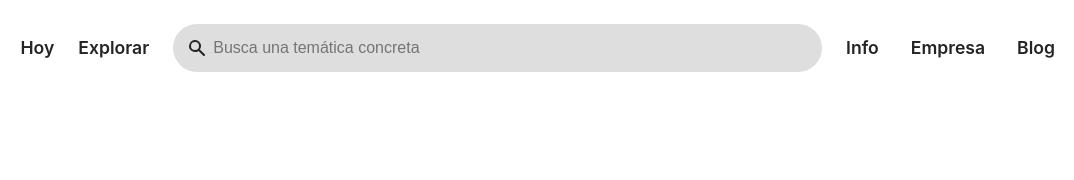
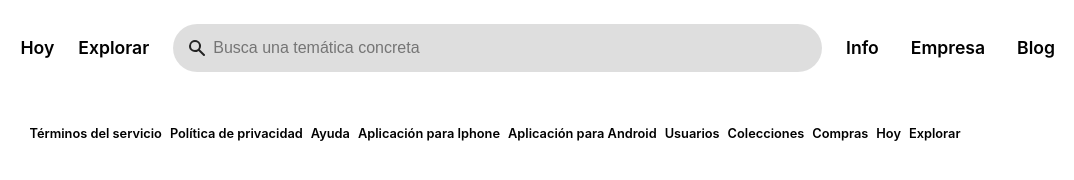
Before and after one commit to pablocordonie/rock-the-code_js-vite-pinterest, a website built with Vite: page index.html in a window 1280 px wide. Shown: the full height of the page, 145-1219 px from the left. Built offline with nearby package versions, Linux system fonts and the light colour scheme; no server answers.

Commit message:
feat: create a basic flex layout to the footer just as it appears on the Pinterest official website in footer.js, main.css and footer.css

```diff
--- a/app.js
+++ b/app.js
@@ -2,6 +2,9 @@ import './style.css'
 
 import renderHeader from './components/Header/header';
 import renderMain from './components/Main/main';
+import renderFooter from './components/Footer/footer';
+
 
 renderHeader();
 renderMain(import.meta.env.VITE_KEY);
+renderFooter();
--- /dev/null
+++ b/components/Footer/footer.css
@@ -0,0 +1,45 @@
+.rtc-footer--list {
+  display: flex;
+  flex-direction: column;
+  padding: 0 0 1.5rem 1.75rem;
+}
+
+.rtc-footer--list a {
+  font-size: 0.85rem;
+}
+
+.rtc-footer--list a:hover {
+  text-decoration: underline;
+}
+
+@media screen and (min-width: 400px) {
+  .rtc-footer--list {
+    align-items: center;
+    padding-left: 0;
+  }
+}
+
+@media screen and (min-width: 880px) {
+  .rtc-footer--list {
+    justify-content: center;
+  }
+}
+
+@media screen and (min-width: 950px) {
+  .rtc-footer--list {
+    display: flex;
+    flex-direction: row;
+    gap: 0.3rem;
+    padding-bottom: 0;
+  }
+
+  .rtc-footer--list a {
+    font-size: 0.8rem;
+  }
+}
+
+@media screen and (min-width: 1100px) {
+  .rtc-footer--list {
+    gap: 0.5rem;
+  }
+}
--- /dev/null
+++ b/components/Footer/footer.js
@@ -0,0 +1,97 @@
+import './footer.css'
+
+const renderFooter = () => {
+    const footer = document.querySelector('#app > footer');
+
+    const footerLinks = document.createElement('ul');
+    footerLinks.className = 'rtc-footer--list';
+    footerLinks.innerHTML += `
+        <li class="rtc-footer--terms_item">
+            <a
+                href="https://policy.pinterest.com/es/terms-of-service"
+                class="rtc-footer--terms_item-link"
+                target="_blank"
+                aria-label="Entra aquí para consultar los términos acerca de nuestros servicios"
+                role="link">Términos del servicio</a>
+        </li>
+        <li class="rtc-footer--privacy_policy_item">
+            <a
+                href="https://policy.pinterest.com/es/privacy-policy"
+                class="rtc-footer--privacy_policy_item-link"
+                target="_blank"
+                aria-label="Entra aquí para consultar nuestras políticas de privacidad"
+                role="link">Política de privacidad</a>
+        </li>
+        <li class="rtc-footer--help_item">
+            <a
+                href="https://help.pinterest.com/es"
+                class="rtc-footer--help_item-link"
+                target="_blank"
+                aria-label="Entra para consultar nuestro centro de asistencia al cliente"
+                role="link"
+                >Ayuda</a>
+        </li>
+        <li class="rtc-footer--iphone_app_item">
+            <a
+                href="https://apps.apple.com/us/app/pinterest/id429047995"
+                class="rtc-footer--iphone_app_item-link"
+                target="_blank"
+                aria-label="Entra aquí para descargar nuestra app para dispositivos Iphone"
+                role="link">Aplicación para Iphone</a>
+        </li>
+        <li class="rtc-footer--android_app_item">
+            <a
+                href="https://play.google.com/store/apps/details?id=com.pinterest&pli=1"
+                class="rtc-footer--android_app_item-link"
+                target="_blank"
+                aria-label="Entra aquí para descargar nuestra app para dispositivos Android"
+                role="link">Aplicación para Android</a>
+        </li>
+        <li class="rtc-footer--users_item">
+            <a
+                href="https://www.pinterest.es/html_sitemap/pinners_a.html"
+                class="rtc-footer--users_item-link"
+                target="_blank"
+                aria-label="Entra para consultar el directorio de usuarios registrados en Pinterest"
+                role="link"
+                >Usuarios</a>
+        </li>
+        <li class="rtc-footer--collections_item">
+            <a
+                href="https://www.pinterest.es/html_sitemap/boards_a.html"
+                class="rtc-footer--collections_item-link"
+                target="_blank"
+                aria-label="Entra para consultar el directorio de publicaciones registradas en Pinterest"
+                role="link">Colecciones</a>
+        </li>
+        <li class="rtc-footer--shoppings_item">
+            <a
+                href="https://www.pinterest.es/html_sitemap/shopping_0.html"
+                class="rtc-footer--shoppings_item-link"
+                target="_blank"
+                aria-label="Entra para consultar el directorio de compras registradas en Pinterest"
+                role="link">Compras</a>
+        </li>
+        <li class="rtc-footer-today_item">
+            <a
+                href="https://www.pinterest.es/today/"
+                class="rtc-footer--today_item-link"
+                target="_blank"
+                aria-label="Entra aquí para consultar las últimas tendencias en Pinterest"
+                role="link">Hoy</a>
+        </li>
+        <li class="rtc-footer-explore_item">
+            <a
+                href="https://www.pinterest.es/ideas/"
+                class="rtc-footer-explore_item-link"
+                target="_blank"
+                aria-label="Entra aquí para explorar diferentes ideas en Pinterest"
+                role="link">Explorar</a>
+        </li>
+    `;
+
+    footer.appendChild(footerLinks);
+    return footer;
+};
+
+export default renderFooter;
--- a/components/Header/Menu/Search-Desktop/search-desktop.css
+++ b/components/Header/Menu/Search-Desktop/search-desktop.css
@@ -10,6 +10,7 @@
   color: #191919;
   font-size: 0.9rem;
   height: 3rem;
+  outline: none;
   padding: 0.9375rem 0.9375rem 0.9375rem 2.5rem;
 }
 
--- a/components/Header/Menu/menu.css
+++ b/components/Header/Menu/menu.css
@@ -2,6 +2,10 @@
   display: flex;
   align-items: center;
   width: inherit;
+}
+
+.rtc-header--nav-menu a:hover {
+  text-decoration: underline;
 }
 
 .rtc-header--nav-menu_list {
--- a/components/Main/main.css
+++ b/components/Main/main.css
@@ -24,10 +24,6 @@ main {
 }
 
 @media screen and (min-width: 350px) {
-  main {
-    padding-bottom: 3rem;
-  }
-
   .rtc-main--images_list {
     gap: 3rem;
   }
@@ -104,7 +100,7 @@ main {
 
 @media screen and (min-width: 540px) {
   .rtc-main--images-item-img {
-    height: 18rem;
+    height: 20rem;
   }
 }
 
@@ -124,6 +120,18 @@ main {
 
 @media screen and (min-width: 768px) {
   .rtc-main--images-item-img {
-    height: 22rem;
+    height: 24rem;
   }
 }
+
+@media screen and (min-width: 900px) {
+  .rtc-main--images-item-img {
+    height: 32rem;
+  }
+}
+
+@media screen and (min-width: 950px) {
+  main {
+    padding-bottom: 0;
+  }
+}
--- a/style.css
+++ b/style.css
@@ -26,7 +26,7 @@ li {
 }
 
 a {
-  color: #242424;
+  color: #000000;
   text-decoration: none;
 }
 
```
